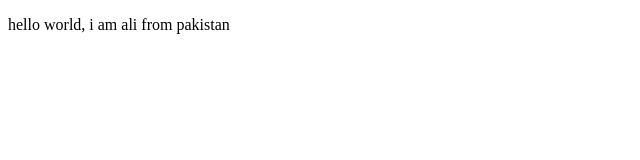
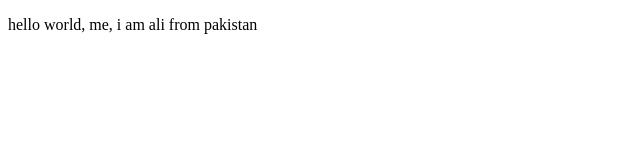
Before and after one commit to Haadiiii/ralph, a plain HTML site: page index.html in a window 1280 px wide. Shown: the full height of the page, 0-640 px from the left. Drawn offline with Linux system fonts and the light colour scheme.

Commit message:
first commit updated

```diff
--- a/index.html
+++ b/index.html
@@ -7,6 +7,6 @@
     <title>Document</title>
 </head>
 <body>
-    <p> hello world, i am ali from pakistan  </p>
+    <p> hello world,  me, i am ali from pakistan  </p>
 </body>
 </html>
```
